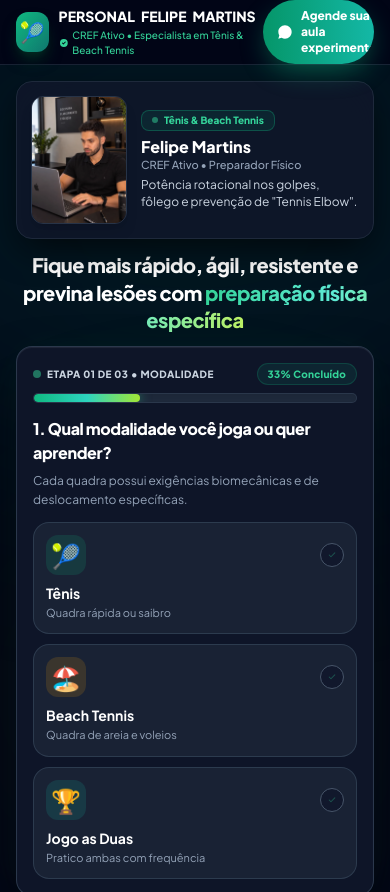
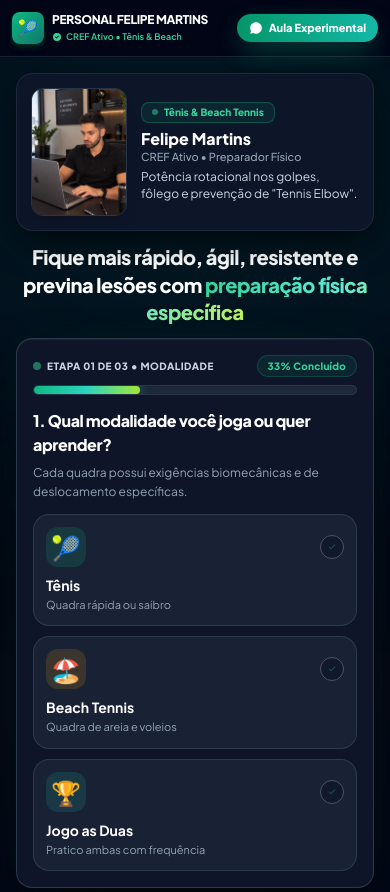
Before and after one commit to felipemartins008-create/personaltenis, a website: page public/index.html in a window 390 px wide. Shown: the top 892 px of the page. Drawn offline with nearby package versions, Linux system fonts and the light colour scheme.

Commit message:
fix: otimizar barra superior para telas mobile

```diff
--- a/public/index.html
+++ b/public/index.html
@@ -136,24 +136,23 @@
 <body class="selection:bg-emerald-500 selection:text-white overflow-x-hidden">
 
   <!-- NAVBAR -->
-  <header class="sticky top-0 z-40 bg-slate-950/90 backdrop-blur-md border-b border-slate-800/80">
-    <div class="max-w-7xl mx-auto px-4 sm:px-6 lg:px-8 h-16 sm:h-20 flex items-center justify-between">
+  <header class="sticky top-0 z-40 bg-slate-950/95 backdrop-blur-md border-b border-slate-800/80">
+    <div class="max-w-7xl mx-auto px-3 sm:px-6 lg:px-8 h-14 sm:h-20 flex items-center justify-between gap-2 sm:gap-4">
       <!-- Logo + Título -->
-      <a href="/" class="flex items-center gap-2.5 sm:gap-3 group">
-        <div class="w-10 h-10 sm:w-11 sm:h-11 rounded-xl bg-gradient-to-br from-emerald-500 to-teal-700 flex items-center justify-center text-xl shadow-lg shadow-emerald-950 text-white font-black">
+      <a href="/" class="flex items-center gap-2 sm:gap-3 group min-w-0">
+        <div class="w-8 h-8 sm:w-11 sm:h-11 rounded-lg sm:rounded-xl bg-gradient-to-br from-emerald-500 to-teal-700 flex items-center justify-center text-base sm:text-xl shadow-md sm:shadow-lg shadow-emerald-950 text-white font-black shrink-0">
           🎾
         </div>
-        <div>
-          <span class="text-sm sm:text-lg font-extrabold tracking-normal text-white flex items-center gap-1.5 uppercase group-hover:text-emerald-400 transition-colors">
-            <span>Personal</span>
-            <span>Felipe</span>
-            <span>Martins</span>
+        <div class="min-w-0">
+          <span class="text-xs sm:text-lg font-black tracking-tight text-white flex items-center uppercase group-hover:text-emerald-400 transition-colors whitespace-nowrap">
+            Personal Felipe Martins
           </span>
-          <span class="text-[10px] sm:text-xs text-emerald-400 font-medium flex items-center gap-1 mt-0.5">
-            <svg class="w-3 h-3 text-emerald-400 inline" fill="currentColor" viewBox="0 0 20 20">
+          <span class="text-[9px] sm:text-xs text-emerald-400 font-semibold flex items-center gap-1 mt-0.5 whitespace-nowrap">
+            <svg class="w-2.5 h-2.5 sm:w-3 sm:h-3 text-emerald-400 shrink-0" fill="currentColor" viewBox="0 0 20 20">
               <path fill-rule="evenodd" d="M10 18a8 8 0 100-16 8 8 0 000 16zm3.707-9.293a1 1 0 00-1.414-1.414L9 10.586 7.707 9.293a1 1 0 00-1.414 1.414l2 2a1 1 0 001.414 0l4-4z" clip-rule="evenodd"></path>
             </svg>
-            CREF Ativo • Especialista em Tênis & Beach Tennis
+            <span class="hidden sm:inline">CREF Ativo • Especialista em Tênis & Beach Tennis</span>
+            <span class="inline sm:hidden">CREF Ativo • Tênis & Beach</span>
           </span>
         </div>
       </a>
@@ -162,11 +161,12 @@
       <a href="https://wa.me/5511961343759?text=Ol%C3%A1%20Felipe!%20Gostaria%20de%20agendar%20uma%20aula%20experimental%20de%20T%C3%AAnis%20com%20voc%C3%AA."
          target="_blank"
          rel="noopener noreferrer"
-         class="btn-shimmer inline-flex items-center gap-2 px-3.5 sm:px-5 py-2 sm:py-2.5 rounded-full bg-gradient-to-r from-emerald-600 to-teal-500 hover:from-emerald-500 hover:to-teal-400 text-white font-black text-xs sm:text-sm shadow-glow-emerald transition-all transform hover:-translate-y-0.5 active:scale-95 group">
-        <svg class="w-4 h-4 fill-current shrink-0 text-white group-hover:scale-110 transition-transform" viewBox="0 0 24 24">
+         class="btn-shimmer inline-flex items-center gap-1.5 sm:gap-2 px-3 sm:px-5 py-1.5 sm:py-2.5 rounded-full bg-gradient-to-r from-emerald-600 to-teal-500 hover:from-emerald-500 hover:to-teal-400 text-white font-black text-[11px] sm:text-sm shadow-glow-emerald transition-all transform hover:-translate-y-0.5 active:scale-95 shrink-0 whitespace-nowrap group">
+        <svg class="w-3.5 h-3.5 sm:w-4 sm:h-4 fill-current shrink-0 text-white group-hover:scale-110 transition-transform" viewBox="0 0 24 24">
           <path d="M12.031 6.172c-3.181 0-5.767 2.586-5.768 5.766-.001 1.298.38 2.27 1.019 3.287l-.582 2.128 2.182-.573c.978.58 1.911.928 3.145.929 3.178 0 5.767-2.587 5.768-5.766.001-3.187-2.575-5.77-5.764-5.771zm3.392 8.244c-.144.405-.837.774-1.17.824-.299.045-.677.063-1.092-.069-.252-.08-.575-.187-.988-.365-1.739-.751-2.874-2.502-2.961-2.617-.087-.116-.708-.94-.708-1.793s.448-1.273.607-1.446c.159-.173.346-.217.462-.217l.332.006c.106.005.249-.04.39.298.144.347.491 1.2.534 1.287.043.087.072.188.014.304-.058.116-.087.188-.173.289l-.26.304c-.087.086-.177.18-.076.353.101.173.45 0.742.966 1.201.664.591 1.224.774 1.397.86.173.086.275.072.376-.044.101-.116.433-.506.549-.679.116-.173.231-.145.39-.087s1.011.477 1.184.564.289.13.332.202c.043.073.043.42-.101.825zM12 2C6.477 2 2 6.477 2 12c0 1.891.524 3.662 1.435 5.179L2 22l4.957-1.398A9.957 9.957 0 0012 22c5.523 0 10-4.477 10-10S17.523 2 12 2z"/>
         </svg>
-        <span>Agende sua aula experimental</span>
+        <span class="hidden sm:inline">Agende sua aula experimental</span>
+        <span class="inline sm:hidden">Aula Experimental</span>
       </a>
     </div>
   </header>
```
